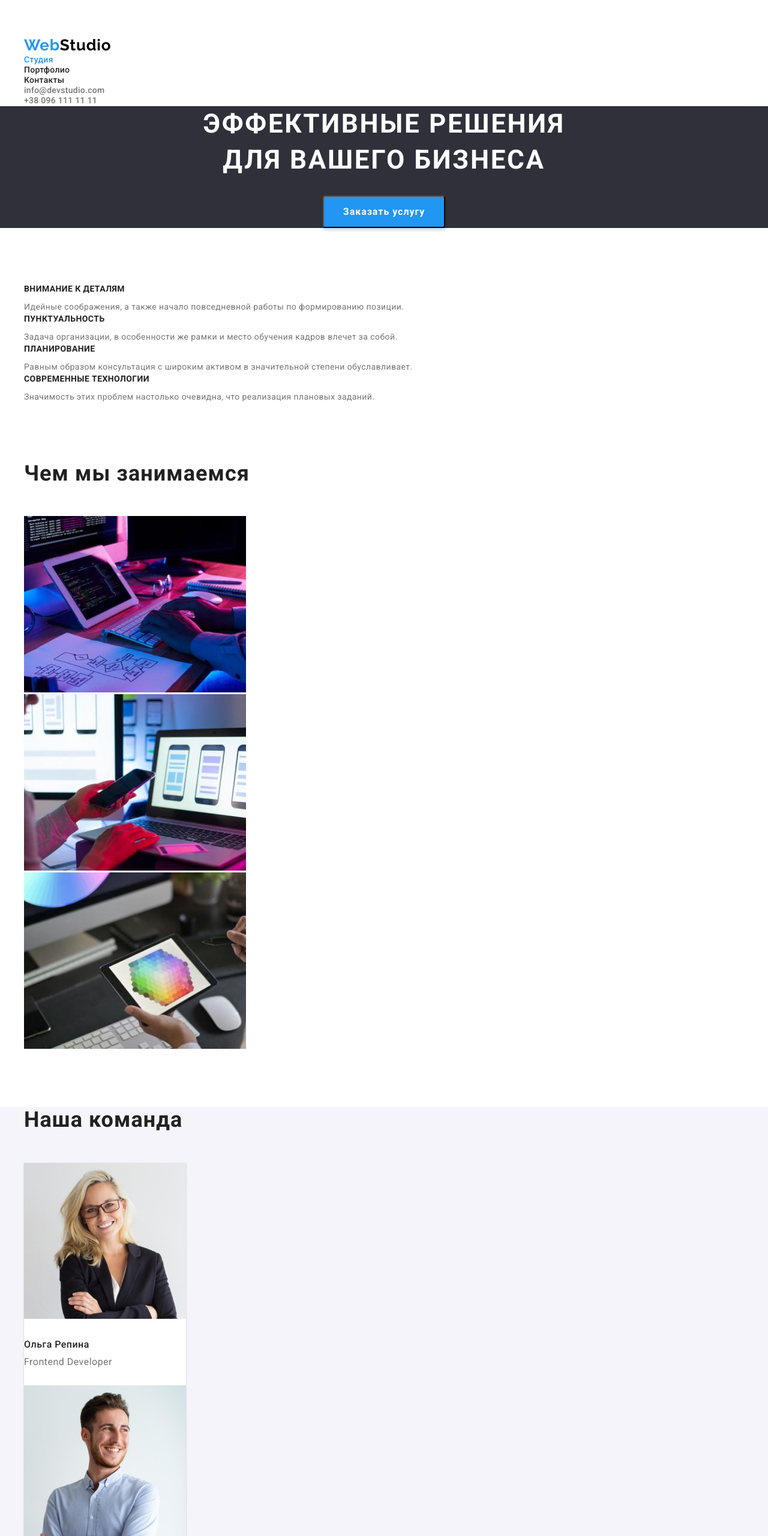
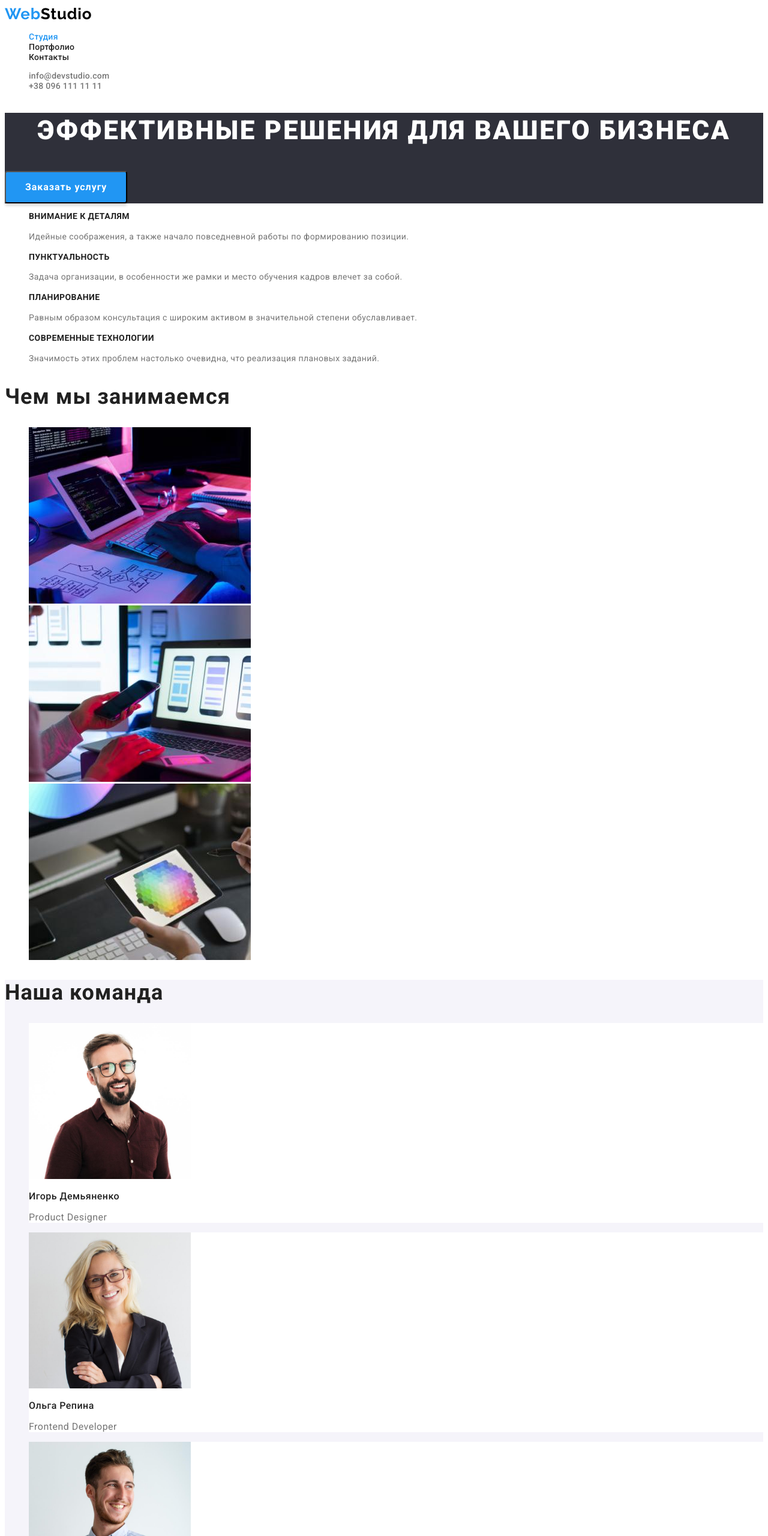
Before and after one commit to DmitriyR90/goit-markup-hw-02, a plain HTML site: page index.html in a window 1280 px wide. Shown: the top 2560 px of the page at 60% size. Drawn offline with nearby package versions, Linux system fonts and the light colour scheme.

Commit message:
hw2 final

```diff
--- a/css/styles.css
+++ b/css/styles.css
@@ -8,33 +8,7 @@
   --footer-bg-color: #2f303a;
   --hero-btn-hover: #188ce8;
   --logo-color: #000000;
-  --hero-underline: #ececec;
 }
-h1,
-h2,
-h3,
-h4,
-h5 {
-  margin: 0;
-}
-ul {
-  margin: 0;
-  padding: 0;
-}
-
-p {
-  margin: 0;
-}
-.conteiner {
-  margin-right: auto;
-  margin-left: auto;
-  width: 1200px;
-  /* outline: 2px solid tomato; */
-}
-.underline {
-  border-bottom: 1px solid var(--hero-underline);
-}
-
 body {
   font-family: 'Roboto', sans-serif;
   color: var(--text-color);
@@ -42,8 +16,6 @@ body {
   font-size: 14px;
 }
 .list {
-  padding: 0;
-  margin: 0;
   list-style: none;
 }
 .link {
@@ -90,24 +62,21 @@ body {
 /* --------- Hero section --------- */
 .hero {
   background-color: var(--hero-bg-color);
-  text-align: center;
 }
 .hero-text {
-  /* background-color: tomato; */
-  margin-top: 0;
-  margin-bottom: 30px;
+  font-weight: 900;
   font-size: 44px;
   line-height: 1.36;
+  text-align: center;
   letter-spacing: 0.06em;
   text-transform: uppercase;
   color: var(--main-bg-color);
 }
-
 .hero-btn {
+  cursor: pointer;
+  padding: 10px 32px 10px 32px;
   box-shadow: 0px 4px 4px rgba(0, 0, 0, 0.15);
   border-radius: 4px;
-  padding: 10px 32px 10px 32px;
-  cursor: pointer;
   font-family: inherit;
   font-weight: 700;
   font-size: 16px;
@@ -115,7 +84,6 @@ body {
   letter-spacing: 0.06em;
   background-color: var(--text-focus-color);
   color: var(--main-bg-color);
-  display: inline-block;
 }
 
 .hero-btn:hover,
@@ -131,21 +99,13 @@ body {
 
   color: var(--main-text-color);
 }
-.specs {
-  margin-top: 94px;
-}
 .section-text {
   font-size: 14px;
   line-height: 1.71;
   letter-spacing: 0.03em;
-  margin-top: 10px;
-  margin-bottom: 0;
 }
 /* --------- чем мы занимаемся section --------- */
 .section-main-text {
-  margin-top: 94px;
-  /* padding-top: 94px; */
-  padding-bottom: 50px;
   font-size: 36px;
   line-height: 1.17;
   letter-spacing: 0.03em;
@@ -165,23 +125,11 @@ body {
   line-height: 1.19;
   letter-spacing: 0.03em;
   color: var(--main-text-color);
-  padding-top: 30px;
 }
 .team-prof {
   font-size: 16px;
   line-height: 1.19;
   letter-spacing: 0.03em;
-  padding-top: 10px;
-  padding-bottom: 30px;
-}
-.conteiner-workers {
-  width: 270px;
-  box-shadow: 0px 1px 3px rgba(0, 0, 0, 0.12), 0px 1px 1px rgba(0, 0, 0, 0.14),
-    0px 2px 1px rgba(0, 0, 0, 0.2);
-  border-radius: 0px 0px 4px 4px;
-}
-.conteiner-team {
-  padding-bottom: 94px;
 }
 
 /* --------- footer section --------- */
@@ -204,21 +152,7 @@ body {
 .site-address .adr {
   color: var(--main-bg-color);
 }
-.logo.link {
-  display: inline-block;
-  padding-top: 60px;
-}
-.link.adr {
-  display: inline-block;
-  padding-top: 20px;
-}
-.site-address .list {
-  display: block;
-  padding-top: 9px;
-}
-.site-address {
-  padding-bottom: 60px;
-}
+
 /* --------- СТРАНИЦА ПОРТФОЛИО --------- */
 
 .portfolio-btn {
@@ -261,10 +195,3 @@ body {
 
   color: var(--text-color);
 }
-.conteiner-filter {
-  margin-top: 94px;
-}
-.conteiner-example {
-  padding-top: 56px;
-  padding-bottom: 94px;
-}
--- a/index.html
+++ b/index.html
@@ -5,19 +5,14 @@
     <meta http-equiv="X-UA-Compatible" content="IE=edge" />
     <meta name="viewport" content="width=device-width, initial-scale=1.0" />
     <title>Студия</title>
+    <link rel="stylesheet" href="./css/styles.css" />
     <link
       href="https://fonts.googleapis.com/css2?family=Raleway:wght@700&family=Roboto:wght@400;500;700;900&display=swap"
       rel="stylesheet"
     />
-    <link
-      rel="stylesheet"
-      href="https://cdn.jsdelivr.net/npm/modern-normalize@1.1.0/modern-normalize.min.css"
-    />
-    <link rel="stylesheet" href="./css/styles.css" />
   </head>
 
   <body>
-    <div class="conteiner underline">
     <header>
       <nav>
         <a lang="en" href="./index.html" class="logo link"
@@ -29,7 +24,7 @@
           <li><a class="link" href="">Контакты</a></li>
         </ul>
       </nav>
-        <ul class="site-contact list">
+      <ul class="site-contact">
         <li class="list">
           <a class="link" href="mailto:info@devstudio.com">info@devstudio.com</a>
         </li>
@@ -38,21 +33,17 @@
         </li>
       </ul>
     </header>
-    </div>
 
     <main>
       <!-- секция герой -->
       <section class="hero">
-        <div class="conteiner">
-          <h1 class="hero-text">Эффективные решения<br />для вашего бизнеса</h1>
+        <h1 class="hero-text">Эффективные решения для вашего бизнеса</h1>
         <button class="hero-btn" type="button">Заказать услугу</button>
-        </div>
       </section>
       <!-- секция особенности -->
       <section class="section">
-        <div class="conteiner">
         <h2 hidden>наши особенности</h2>
-          <ul class="specs">
+        <ul>
           <li class="list">
             <h3 class="section-title-text">Внимание к деталям</h3>
             <p class="section-text">
@@ -78,11 +69,9 @@
             </p>
           </li>
         </ul>
-        </div>
       </section>
       <!-- секция чем мы занимаемся -->
       <section class="section">
-        <div class="conteiner">
         <h2 class="section-main-text">Чем мы занимаемся</h2>
         <ul>
           <li class="list">
@@ -105,42 +94,35 @@
             <img src="./images/img-3.jpg" alt="работа с графикой" width="370" height="294" />
           </li>
         </ul>
-        </div>
       </section>
       <!-- секция наша команда -->
       <section class="section-team">
-        <div class="conteiner">
         <h2 class="section-main-text">Наша команда</h2>
-          <div class="conteiner-team">
         <ul>
-              <div class="conteiner-workers">
+          <li class="list bg-color">
+            <img src="./images/img-igor.jpg" alt="фото игорь" width="270" height="260" />
+            <p class="team-name">Игорь Демьяненко</p>
+            <p class="team-prof" lang="en">Product Designer</p>
+          </li>
           <li class="list bg-color">
             <img src="./images/img-olga.jpg" alt="фото ольга" width="270" height="260" />
             <p class="team-name">Ольга Репина</p>
             <p class="team-prof" lang="en">Frontend Developer</p>
           </li>
-              </div>
-              <div class="conteiner-workers">
           <li class="list bg-color">
             <img src="./images/img-kolya.jpg" alt="фото николай" width="270" height="260" />
             <p class="team-name">Николай Тарасов</p>
             <p class="team-prof" lang="en">Marketing</p>
           </li>
-              </div>
-              <div class="conteiner-workers">
           <li class="list bg-color">
             <img src="./images/img-misha.jpg" alt="фото михаил" width="270" height="260" />
             <p class="team-name">Михаил Ермаков</p>
             <p class="team-prof" lang="en">UI Designer</p>
           </li>
-              </div>
         </ul>
-          </div>
-        </div>
       </section>
     </main>
     <footer class="footer">
-      <div class="conteiner">
       <a lang="en" href="index.html" class="logo link"
         >Web<span class="logo-ins-wt">Studio</span></a
       >
@@ -161,7 +143,6 @@
           <li class="list"><a class="link" href="tel:+380991111111">+38 099 111 11 11</a></li>
         </ul>
       </address>
-      </div>
     </footer>
   </body>
 </html>
```
Also changed, not shown: portfolio.html (+6 -23 lines). Lines whose indentation alone changed are shown as unchanged.
